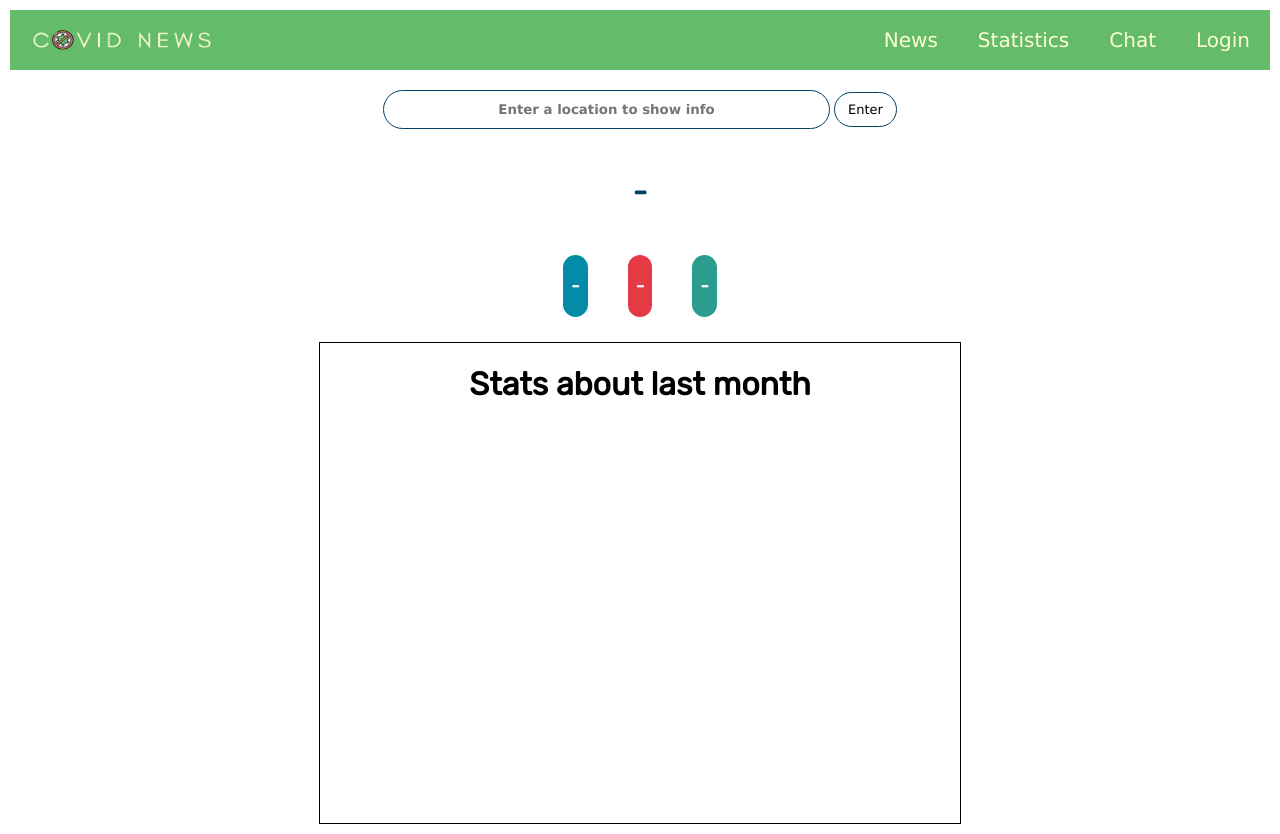
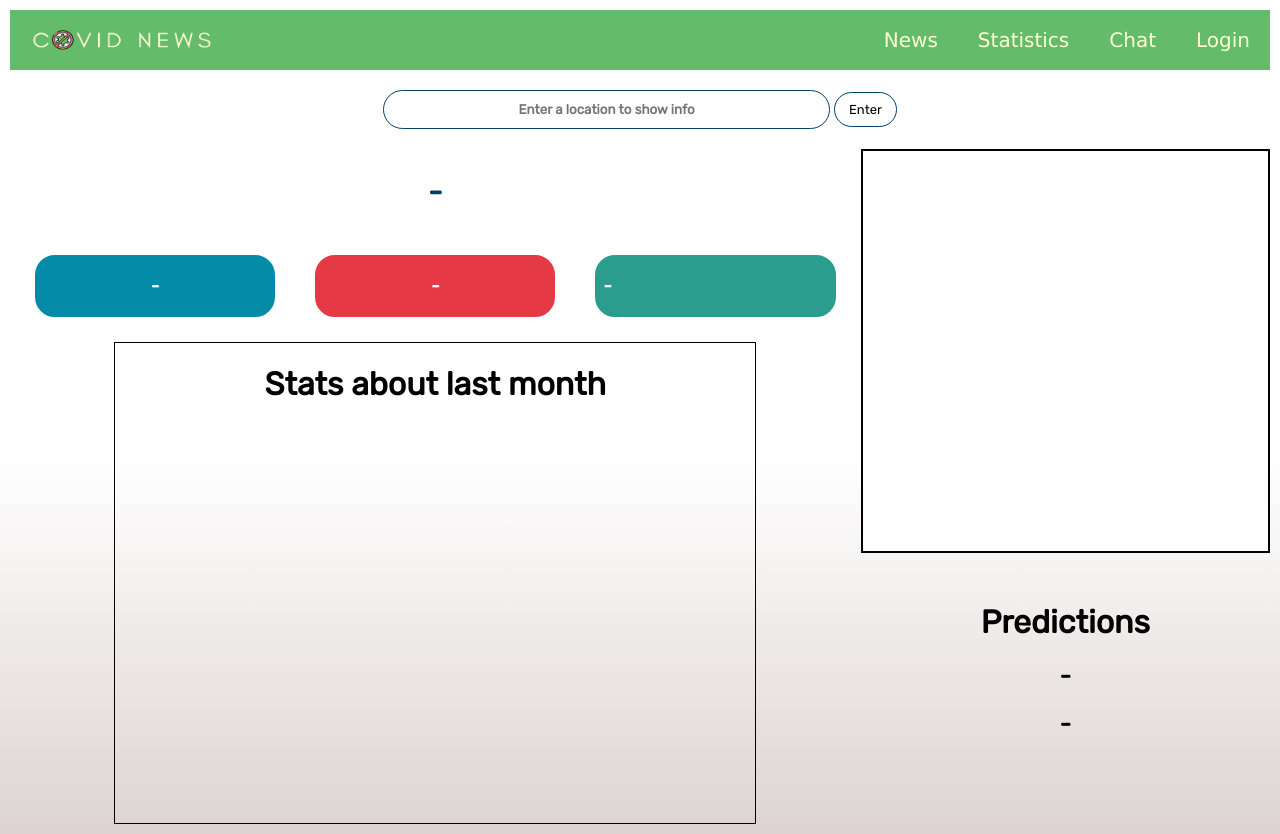
Before and after one commit to Alexander1022/HackTUES6, a PHP site: page /pages/stats.html in a window 1280 px wide. Run offline with PHP 8.4, Linux system fonts and the light colour scheme; a map, chart or similar area stays blank; some libraries are stand-ins or nearby versions.

Commit message:
States update

```diff
--- a/css/navbar.css
+++ b/css/navbar.css
@@ -31,7 +31,7 @@ body {
 
 .nav_bar.responsive a {
     text-align: right;
-    float: none;
+    float: right;
     display: block;
 }
 
--- a/css/slideshow.css
+++ b/css/slideshow.css
@@ -2,7 +2,7 @@
   width:830px;
   height:420px;
   margin-top: 20px;
-  margin: auto;
+  margin: 0 auto;
   background: transparent;
   background-image:url("../images/corona.jpg");
   background-repeat:no-repeat;
@@ -13,6 +13,8 @@
   animation-direction: normal;
   animation-timing-function: ease;
   animation-iteration-count: infinite;
+
+
 }
 
 @keyframes slide {
--- a/css/stats.css
+++ b/css/stats.css
@@ -4,7 +4,8 @@ body{
     display: flex;
     flex-direction: column;
     margin: 0;
-    background-color: white;
+    background: rgb(221,211,211);
+    background: linear-gradient(0deg, rgba(221,211,211,1) 0%, rgba(255,255,255,1) 45%);
 }
 
 .input{
@@ -20,7 +21,7 @@ input[type="text"]
     min-width: fit-content;
     height: 25px;
     min-height: 35px;
-    font-family: 'Verdana', sans-serif;
+    font-family: 'Rubik', sans-serif;
     font-weight: bold;
     text-align: center;
     border: 1px solid #024064;
@@ -36,7 +37,7 @@ input[type="Submit"]
     min-width: fit-content;
     height: 25px;
     min-height: 35px;
-    font-family: 'Verdana', sans-serif;
+    font-family: 'Rubik', sans-serif;
     font-size: small;
     text-align: center;
     border: 1px solid #024064;
@@ -57,15 +58,24 @@ input[type="Submit"]:hover
 }
 
 .grid-container {
-    margin-left: auto;
-    margin-right: auto;
-}
+    display: grid;
+    grid-template-columns: 1fr 1fr 0.7fr 1.3fr;
+    grid-template-rows: 1fr 1fr 1fr;
+    gap: 0px 0px;
+    grid-template-areas:
+      "left left left right"
+      "left left left right"
+      "left left left right";
+  }
+  .left { grid-area: left; }
+  .right { grid-area: right; }
 
 .content {
     justify-content: center;
     padding: 5px;
     display: flex;
     flex-wrap: wrap;
+    text-align: center;
 }
 
 .div_country {
@@ -137,26 +147,14 @@ input[type="Submit"]:hover
     transition: 0.35s;
 }
 
-.table {
-    color: #6a5d5d;
-    background-color: white;
-    height: 400px;
-    overflow: scroll;
+#table {
+    display: block;
     margin-top: 20px;
 }
 
-.table tr {
-    justify-content: space-between;
-    display: flex;
-}
-
-.table td {
-    padding: 0.5rem;
-    border: none;
-}
-
-.table tr:nth-of-type(odd) {
-    background-color: #f3f2f8;
+th, td {
+    border: 1px solid black;
+    padding: 5px;
 }
 
 .hyperChart {
@@ -167,3 +165,33 @@ input[type="Submit"]:hover
     margin: 0 auto !important;
     text-align: center;
 }
+
+.predics {
+    text-align: center;
+    margin: 0;
+    margin-top: 50px;
+}
+
+.table {
+    margin-top: 20px;
+    margin-bottom: 20px;
+    color: #6a5d5d;
+    display: flex;
+    background-color: white;
+    height: 400px;
+    border: 2px solid black;
+  }
+
+  .table tr {
+    display: flex;
+    justify-content: space-between;
+  }
+
+  .table td {
+    padding: 0.5rem;
+    border: none;
+  }
+
+  .table tr:nth-of-type(odd) {
+    background-color: #f3f2f8;
+  }
--- a/css/style.css
+++ b/css/style.css
@@ -1,7 +1,7 @@
 * {
-  background: lawngreen;
   box-sizing:border-box;
-  font-family: 'Verdana', sans-serif;
+  font-family: 'Rubik', sans-serif;
+  color: white;
 }
 
 body {
--- a/index.html
+++ b/index.html
@@ -58,7 +58,7 @@
               <div class="thumbnail">
                 <div class="date">
                   <div class="day">-</div>
-                </div><img src="images/hand_washing.jpg"/>
+                </div>
               </div>
 
               <div class="post_content">
--- a/js/stats.js
+++ b/js/stats.js
@@ -10,7 +10,7 @@ var ctx = 'myChart';
 fetch('https://disease.sh/v3/covid-19/all')
 .then(response => response.json())
 .then(data => {
-    document.querySelector(".country").innerHTML = "Global";
+    document.querySelector(".country").innerHTML = "Global - today";
     document.querySelector(".act_cases").innerHTML = "New cases : +" + data['todayCases'];
     document.querySelector('.deaths').innerHTML = "Death cases : +" + data['todayDeaths'];
     document.querySelector('.recovered').innerHTML = "Recovered cases : +" + data['todayRecovered'];
@@ -125,7 +125,7 @@ button.addEventListener('click', function(name){
     fetch('https://disease.sh/v3/covid-19/countries/' + input.value)
     .then(response => response.json())
     .then(data => {
-        document.querySelector(".country").innerHTML = data['country'];
+        document.querySelector(".country").innerHTML = data['country'] + ' - today';
         document.querySelector(".act_cases").innerHTML = "New cases : +" + data['todayCases'];
         document.querySelector('.deaths').innerHTML = "Death cases : +" + data['todayDeaths'];
         document.querySelector('.recovered').innerHTML = "Recovered cases : +" + data['todayRecovered'];
--- a/pages/stats.html
+++ b/pages/stats.html
@@ -57,12 +57,12 @@
         <input type="submit" value="Enter" class="btn">
     </div>
 
+
     <div class="grid-container">
+        <div class="left">
             <div class="div_country">
                 <h1 class="country">-</h1>
             </div>
-
-
             <div class="content">
                 <div class="div_cases">
                     <h1 class="act_cases"> - </h1>
@@ -76,13 +76,25 @@
                     <h1 class="recovered"> - </h1>
                 </div>
             </div>
-
-    </div>
-
             <div class="hyperChart">
                 <h1>Stats about last month</h1>
                 <canvas id="myChart"></canvas>
             </div>
+        </div>
+
+        <div class="right">
+            <div class="table">
+
+            </div>
+            <div class="predics">
+                <h1>Predictions</h1>
+                <h2 class="predics_tom">-</h2>
+                <h2 class="predics_week">-</h2>
+            </div>
+        </div>
+    </div>
+
+
 
 
 </body>
```
Also changed, not shown: css/news.css (+11 -5 lines). Lines whose indentation alone changed are shown as unchanged.
